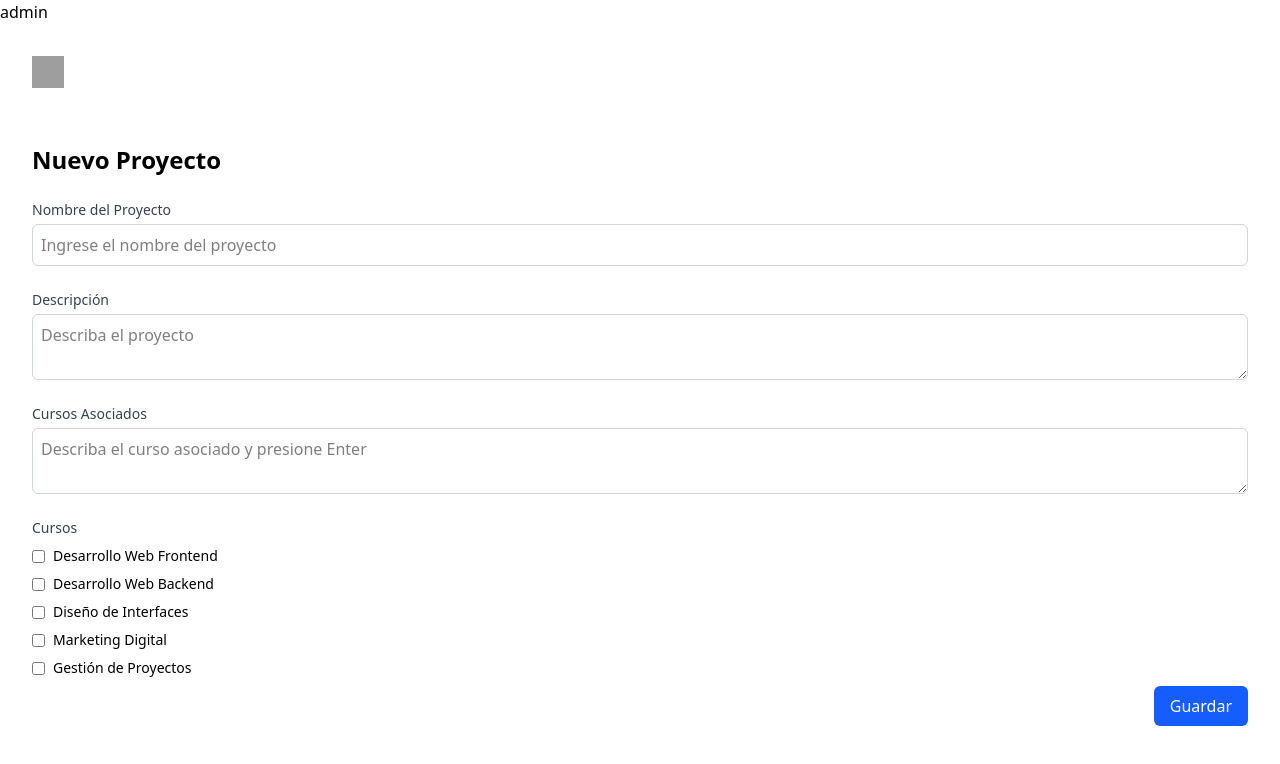
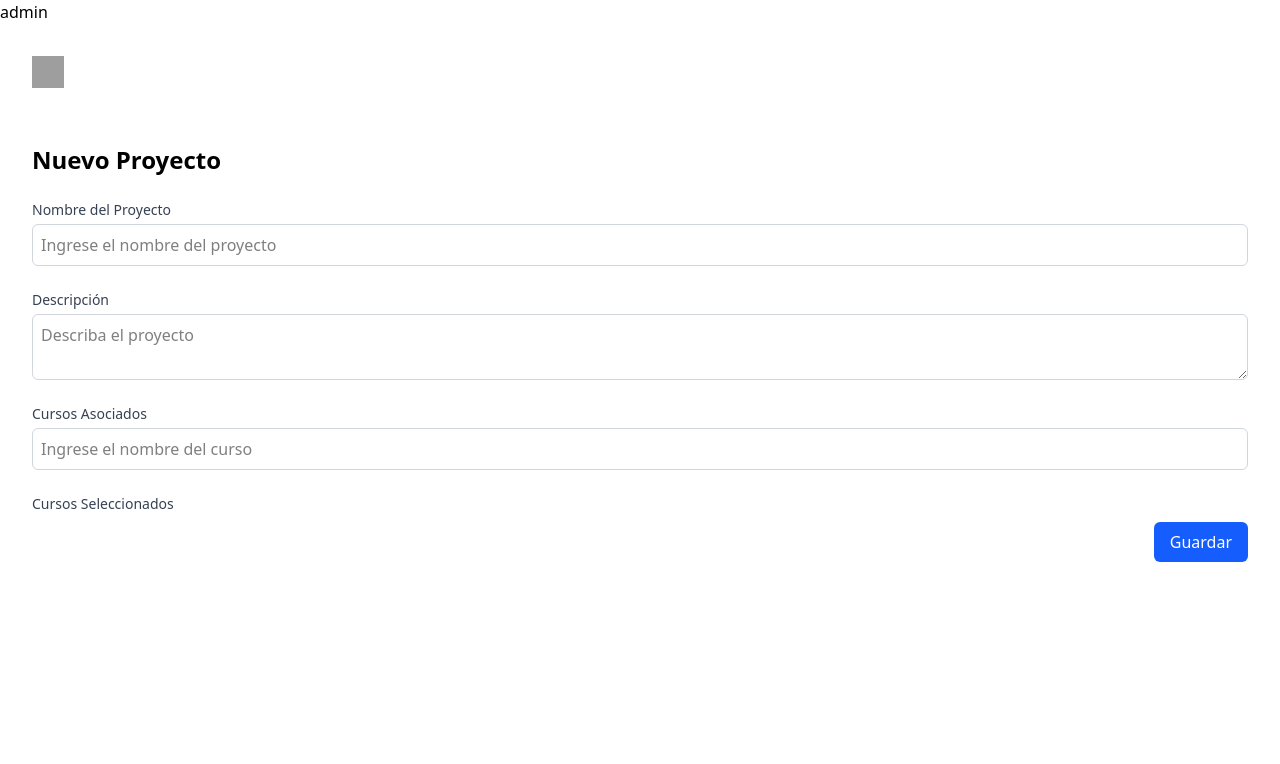
Before and after one commit to Codex-Utma/Talent-Quest-2.0, a React (Vite) app in the folder Frontend/: page /admin/Newproyect in a window 1280 px wide. Shown: the top 764 px of the page. Built offline with nearby package versions, Linux system fonts and the light colour scheme; grey boxes are pictures that could not be loaded.

Commit message:
Formularios

```diff
--- a/Frontend/src/Pages/Admin/Assignworker.tsx
+++ b/Frontend/src/Pages/Admin/Assignworker.tsx
@@ -1,65 +1,104 @@
-import React, { useState } from 'react';
+import React, { useState } from "react";
 
-const employees = ['2201', '2202', '2203', '22035', '22036', '2204', '2301', '2302', '2303', '2304', '2305', '2306', '2307', '2308', '2309', '2310', '2311', '2312', '2313', '2314', '2315', '2316', '2317', '2318', '2319', '2320', '2321', '2322', '2323', '2324', '2325', '2326', '2327', '2328', '2329', '2330', '2331', '2332', '2333', '2334', '2335', '2336', '2337', '2338', '2339', '2340', '2341', '2342', '2343', '2344', '2345', '2346', '2347', '2348', '2349', '2350', '2351', '2352', '2353', '2354', '2355', '2356', '2357', '2358', '2359', '2360', '2361', '2362', '2363', '2364', '2365', '2366', '2367', '2368', '2369', '2370', '2371', '2372', '2373', '2374', '2375', '2376', '2377', '2378', '2379', '2380', '2381', '2382', '2383', '2384', '2385', '2386', '2387', '2388', '2389', '2390', '2391', '2392', '2393', '2394', '2395', '2396', '2397', '2398', '2399', '2400', '2401', '2402', '2403', '2404', '2405', '2406', '2407', '2408', '2409', '2410', '2411', '2412', '2413', '2414', '2415', '2416', '2417', '2418', '2419', '2420', '2421', '2422', '2423', '2424', '2425', '2426', '2427', '2428', '2429', '2430', '2431',];
+const employees = [
+    "2201", "2202", "2203", "22035", "22036", "2204", "2301", "2302", "2303",
+    "2304", "2305", "2306", "2307", "2308", "2309", "2310", "2311", "2312", "2313",
+    "2314", "2315", "2316", "2317", "2318", "2319", "2320", "2321", "2322", "2323",
+    "2324", "2325", "2326", "2327", "2328", "2329", "2330", "2331", "2332", "2333",
+    "2334", "2335", "2336", "2337", "2338", "2339", "2340", "2341", "2342", "2343",
+    "2344", "2345", "2346", "2347", "2348", "2349", "2350", "2351", "2352", "2353",
+    "2354", "2355", "2356", "2357", "2358", "2359", "2360", "2361", "2362", "2363",
+    "2364", "2365", "2366", "2367", "2368", "2369", "2370", "2371", "2372", "2373",
+    "2374", "2375", "2376", "2377", "2378", "2379", "2380", "2381", "2382", "2383",
+    "2384", "2385", "2386", "2387", "2388", "2389", "2390", "2391", "2392", "2393",
+    "2394", "2395", "2396", "2397", "2398", "2399", "2400", "2401", "2402", "2403",
+    "2404", "2405", "2406", "2407", "2408", "2409", "2410", "2411", "2412", "2413",
+    "2414", "2415", "2416", "2417", "2418", "2419", "2420", "2421", "2422", "2423",
+    "2424", "2425", "2426", "2427", "2428", "2429", "2430", "2431",
+];
 
-const Newproyect = () => {
-    const [formData, setFormData] = useState({ curso: '', employeeId: '' });
+const projects = [
+    "Aplicaciones Móviles",
+    "Plataforma de Comercio Electrónico",
+    "Sistema de Gestión de Proyectos",
+    "Ciberseguridad y Redes",
+    "Análisis de Datos y Big Data",
+    "Inteligencia Artificial y Machine Learning",
+    "Diseño de Interfaces y Experiencia de Usuario",
+    "Marketing Digital y Publicidad Online",
+    "Desarrollo de Videojuegos",
+    "Desarrollo de Aplicaciones Móviles",
+    "Desarrollo Web",
+    "Desarrollo de Software",
 
-    const handleChange = (e: React.ChangeEvent<HTMLInputElement | HTMLSelectElement>) => {
+];
+
+const Assignworker = () => {
+    const [formData, setFormData] = useState({ curso: "", employeeId: "" });
+
+    const handleChange = (e: React.ChangeEvent<HTMLInputElement>) => {
         setFormData({ ...formData, [e.target.name]: e.target.value });
     };
 
     const filteredEmployees = formData.employeeId
-        ? employees.filter(id => id.includes(formData.employeeId))
+        ? employees.filter((id) => id.includes(formData.employeeId))
         : [];
 
-    const handleSelect = (id: string) => {
+    const filteredProjects = formData.curso
+        ? projects.filter((project) =>
+            project.toLowerCase().includes(formData.curso.toLowerCase())
+        )
+        : [];
+
+    const handleSelectEmployee = (id: string) => {
         setFormData({ ...formData, employeeId: id });
     };
 
+    const handleSelectProject = (project: string) => {
+        setFormData({ ...formData, curso: project });
+    };
+
     return (
-        <div className="flex flex-col p-8 bg-transpart">
-            {/* Navegación */}
-            <div className="flex justify-between items-center mb-4">
-                <div className="flex items-center">
-                    <img
-                        src="https://image-resource.creatie.ai/152487613725585/152487613725587/75b3ef6bdbfeed6aa6499fc1a28b8188.png"
-                        alt="Logo"
-                        className="h-8 w-8"
-                    />
-                </div>
-            </div>
-
-            {/* Contenido Principal */}
-            <div className="py-10">
-                <div className="space-y-6">
+        <div className="flex flex-col p-8 bg-transparent">
+            <div className="py-10 space-y-6">
                 {/* Proyecto */}
                 <div>
-                        <label className="block text-sm font-medium text-gray-700 text-left">Proyecto</label>
-                        <select
+                    <label className="block text-sm font-medium text-gray-700">
+                        Proyecto
+                    </label>
+                    <input
+                        type="text"
                         name="curso"
+                        placeholder="Ingrese el nombre del proyecto"
+                        className="w-full border border-gray-300 p-2 rounded-md"
                         value={formData.curso}
                         onChange={handleChange}
-                            className="w-full border border-gray-300 p-2 rounded-md focus:ring-blue-500 focus:border-blue-500"
-                            required
+                    />
+                    {filteredProjects.length > 0 && (
+                        <div className="border border-gray-300 rounded-md mt-2 max-h-40 overflow-y-auto bg-white shadow-md">
+                            {filteredProjects.map((project, index) => (
+                                <div
+                                    key={index}
+                                    className="p-2 cursor-pointer hover:bg-gray-100"
+                                    onClick={() => handleSelectProject(project)}
                                 >
-                            <option value="">Seleccione un Proyecto</option>
-                            <option value="curso1">Desarrollo Web y Aplicaciones Móviles</option>
-                            <option value="curso2">Plataforma de Comercio Electrónico</option>
-                            <option value="curso3">Sistema de Gestión de Proyectos</option>
-                            <option value="curso4">Ciberseguridad y Redes</option>
-                            <option value="curso5">Análisis de Datos y Big Data</option>
-                        </select>
+                                    {project}
+                                </div>
+                            ))}
+                        </div>
+                    )}
                 </div>
 
                 {/* ID del empleado */}
                 <div>
-                        <label className="block text-sm font-medium text-gray-700 mb-1">ID del Empleado</label>
+                    <label className="block text-sm font-medium text-gray-700">
+                        ID del Empleado
+                    </label>
                     <input
                         type="text"
                         name="employeeId"
                         placeholder="Ingrese el ID del Empleado"
-                            className="block w-full border border-gray-300 rounded-md p-2"
+                        className="w-full border border-gray-300 p-2 rounded-md"
                         value={formData.employeeId}
                         onChange={handleChange}
                     />
@@ -69,7 +108,7 @@ const Newproyect = () => {
                                 <div
                                     key={index}
                                     className="p-2 cursor-pointer hover:bg-gray-100"
-                                        onClick={() => handleSelect(id)}
+                                    onClick={() => handleSelectEmployee(id)}
                                 >
                                     {id}
                                 </div>
@@ -84,11 +123,9 @@ const Newproyect = () => {
                         Asignar
                     </button>
                 </div>
-
-                </div>
             </div>
         </div>
     );
 };
 
-export default Newproyect;
+export default Assignworker;
--- a/Frontend/src/Pages/Admin/Newproyect.tsx
+++ b/Frontend/src/Pages/Admin/Newproyect.tsx
@@ -1,20 +1,38 @@
 import { useState } from 'react';
 
-const Newproyect = () => {
-    const [cursoAsociado, setCursoAsociado] = useState('');
-    const [cursos, setCursos] = useState([
-        'Desarrollo Web Frontend',
-        'Desarrollo Web Backend',
-        'Diseño de Interfaces',
-        'Marketing Digital',
-        'Gestión de Proyectos'
-    ]);
+const cursosDisponibles = [
+    "Aplicaciones Móviles",
+    "Plataforma de Comercio Electrónico",
+    "Sistema de Gestión de Proyectos",
+    "Análisis de Datos y Big Data",
+    "Inteligencia Artificial y Machine Learning",
+    "Diseño de Interfaces y Experiencia de Usuario",
+    "Marketing Digital y Publicidad Online",
+    "Desarrollo de Videojuegos",
+    "Desarrollo de Aplicaciones Móviles",
+    "Desarrollo Web",
+    "Desarrollo de Software",
+];
 
-    const handleAddCurso = (e: { key: string; }) => {
-        if (e.key === 'Enter' && cursoAsociado.trim()) {
-            setCursos([...cursos, cursoAsociado.trim()]);
-            setCursoAsociado('');
+const CursoAsociado = () => {
+    const [formData, setFormData] = useState({ curso: "" });
+    const [cursosSeleccionados, setCursosSeleccionados] = useState<string[]>([]);
+
+    const handleChange = (e: React.ChangeEvent<HTMLInputElement>) => {
+        setFormData({ ...formData, [e.target.name]: e.target.value });
+    };
+
+    const filteredCursos = formData.curso
+        ? cursosDisponibles.filter((curso) =>
+            curso.toLowerCase().includes(formData.curso.toLowerCase())
+        )
+        : [];
+
+    const handleSelectCurso = (curso: string) => {
+        if (!cursosSeleccionados.includes(curso)) {
+            setCursosSeleccionados([...cursosSeleccionados, curso]);
         }
+        setFormData({ ...formData, curso: "" }); // limpiar el campo de entrada
     };
 
     return (
@@ -34,7 +52,7 @@ const Newproyect = () => {
             <div className="py-10">
                 <h1 className="text-2xl font-bold mb-6">Nuevo Proyecto</h1>
                 <div className="space-y-6">
-                    {/* Título del Recurso */}
+                    {/* Nombre del Proyecto */}
                     <div>
                         <label className="block text-sm font-medium text-gray-700 mb-1">
                             Nombre del Proyecto
@@ -57,35 +75,55 @@ const Newproyect = () => {
                         ></textarea>
                     </div>
 
-                    {/* Curso asociados */}
+                    {/* Cursos Asociados */}
                     <div>
                         <label className="block text-sm font-medium text-gray-700 mb-1">
                             Cursos Asociados
                         </label>
-                        <textarea
-                            placeholder="Describa el curso asociado y presione Enter"
+                        <input
+                            type="text"
+                            name="curso"
+                            placeholder="Ingrese el nombre del curso"
                             className="block w-full border border-gray-300 rounded-md p-2"
-                            value={cursoAsociado}
-                            onChange={(e) => setCursoAsociado(e.target.value)}
-                            onKeyDown={handleAddCurso}
+                            value={formData.curso}
+                            onChange={handleChange}
                         />
+                        {filteredCursos.length > 0 && (
+                            <div className="border border-gray-300 rounded-md mt-2 max-h-40 overflow-y-auto bg-white shadow-md">
+                                {filteredCursos.map((curso, index) => (
+                                    <div
+                                        key={index}
+                                        className="p-2 cursor-pointer hover:bg-gray-100"
+                                        onClick={() => handleSelectCurso(curso)}
+                                    >
+                                        {curso}
+                                    </div>
+                                ))}
+                            </div>
+                        )}
+                        {formData.curso && (
+                            <div className="mt-2">
+                                <p className="text-sm font-medium text-gray-700">Curso Seleccionado:</p>
+                                <p className="text-gray-800">{formData.curso}</p>
+                            </div>
+                        )}
                     </div>
 
-                    {/* Categorías de Aprendizaje */}
+                    {/* Lista de Cursos Seleccionados */}
                     <div>
                         <h2 className="text-sm font-medium text-gray-700 mb-2">
-                            Cursos
+                            Cursos Seleccionados
                         </h2>
-                        {cursos.map((curso, index) => (
+                        {cursosSeleccionados.map((curso, index) => (
                             <div key={index} className="flex items-center mb-2">
-                                <input type="checkbox" className="mr-2" />
+                                <input type="checkbox" className="mr-2" checked readOnly />
                                 <label className="text-sm">{curso}</label>
                             </div>
                         ))}
                     </div>
                 </div>
 
-                {/* Botones de Guardar y Publicar */}
+                {/* Botón de Guardar */}
                 <div className="flex justify-end space-x-4">
                     <button className="bg-blue-600 text-white rounded-md px-4 py-2">
                         Guardar
@@ -96,4 +134,4 @@ const Newproyect = () => {
     );
 };
 
-export default Newproyect;
+export default CursoAsociado;
```
Lines whose indentation alone changed are shown as unchanged.
